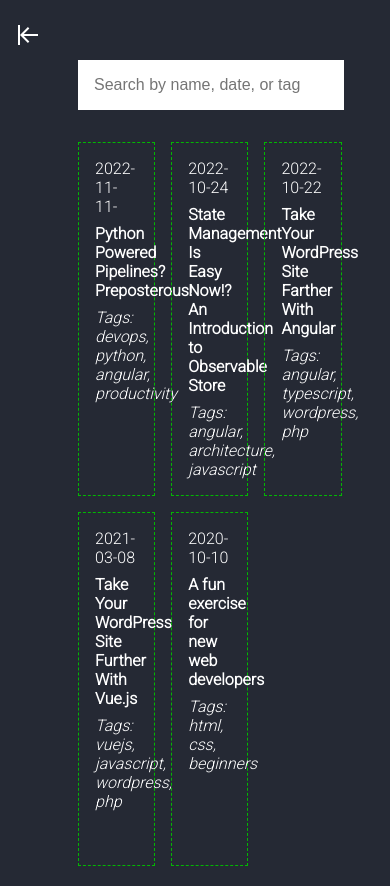
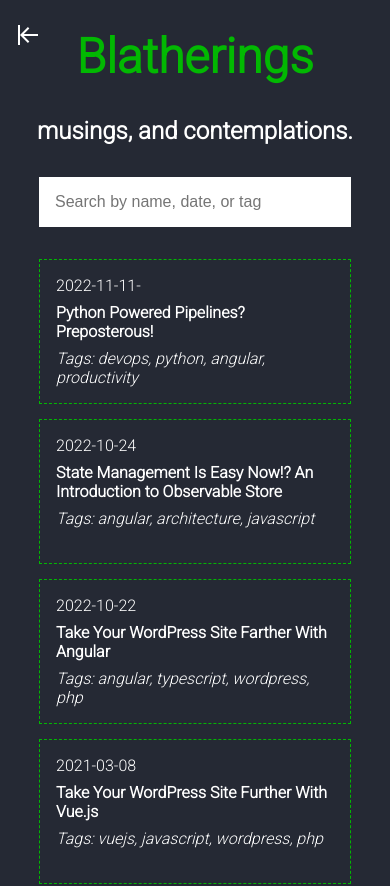
Before and after one commit to stevewhitmore/stevewhitmore.github.io, an Angular app: page /blatherings in a window 390 px wide. Shown: the top 886 px of the page. Built offline with nearby package versions, Linux system fonts and the light colour scheme; what ngx-markdown would draw is missing.

Commit message:
Some styling fixes. Responsive styling for blatherings page

```diff
--- a/src/app/blatherings/blatherings.component.html
+++ b/src/app/blatherings/blatherings.component.html
@@ -1,11 +1,15 @@
 <div *ngIf="postContent$ | async as postContent">
     <section class="text-content" [ngClass]="{'post-landing': !postName}">
+        <a class="route-back" [routerLink]="postName ? '/blatherings' : ''">
+            <svg style="width:24px;height:24px" viewBox="0 0 24 24">
+                <path fill="white" d="M11.92,19.92L4,12L11.92,4.08L13.33,5.5L7.83,11H22V13H7.83L13.34,18.5L11.92,19.92M4,12V2H2V22H4V12Z" />
+            </svg>
+        </a>
+        <header>
+            <h1>Blatherings</h1>
+            <h2>musings, and contemplations.</h2>
+        </header>
         <div class="search-box">
-            <a class="route-back" [routerLink]="postName ? '/blatherings' : ''">
-                <svg style="width:24px;height:24px" viewBox="0 0 24 24">
-                    <path fill="white" d="M11.92,19.92L4,12L11.92,4.08L13.33,5.5L7.83,11H22V13H7.83L13.34,18.5L11.92,19.92M4,12V2H2V22H4V12Z" />
-                </svg>
-            </a>
             <div class="inner-search-box">
                 <input type="text" placeholder="Search by name, date, or tag" [formControl]="searchField">
                 <ng-container *ngIf="displayPosts$ | async as menuItems">
--- a/src/app/blatherings/blatherings.component.scss
+++ b/src/app/blatherings/blatherings.component.scss
@@ -1,4 +1,8 @@
 @import '../shared/shared-styles.scss';
+
+header {
+  text-align: center;
+}
 
 .text-content {
   background-color: $dark;
@@ -86,6 +90,7 @@
     padding: 1rem;
     width: 100%;
     font-size: 1rem;
+    box-sizing: border-box;
   }
 
   nav {
@@ -94,10 +99,10 @@
     ul {
       list-style: none;
       display: grid;
-      grid-template-columns: repeat(3, 33%);
+      grid-template-columns: calc(33% - 8px) calc(33% - 8px) calc(33% - 8px);
       grid-auto-rows: 1fr;
-      row-gap: 1rem;
-      column-gap: 1rem;
+      row-gap: 15px;
+      column-gap: 15px;
 
       a {
         border: 1px dashed $green;
@@ -120,3 +125,22 @@
     }
   }
 }
+
+
+@media (max-width: 860px) {
+  .inner-search-box {
+    max-width: 80%;
+  }
+}
+
+@media (max-width: 620px) {
+  .inner-search-box nav ul {
+    grid-template-columns: calc(50% - 8px) calc(50% - 8px);
+  }
+}
+
+@media (max-width: 480px) {
+  .inner-search-box nav ul {
+    grid-template-columns: 100%;
+  }
+}
--- a/src/app/blatherings/blatherings.component.ts
+++ b/src/app/blatherings/blatherings.component.ts
@@ -43,6 +43,7 @@ export class BlatheringsComponent implements OnInit, OnDestroy {
               return menuItems.filter((item: any) => {
                 return item.title.toLowerCase().includes(searchFieldChanges.toLowerCase())
                   || item.date.includes(searchFieldChanges)
+                  || item.tags.includes(searchFieldChanges);
               });
             }
             return menuItems;
--- a/src/app/blatherings/post/post.component.html
+++ b/src/app/blatherings/post/post.component.html
@@ -10,6 +10,8 @@
                 <markdown [data]="postContent"></markdown>
             </article>
         </div>
+    </section>
+    <sw-footer></sw-footer>
     <button type="button"
         class="back-to-top"
         (click)="scrollToTop()">
@@ -20,6 +22,4 @@
             </svg>
         </span>
     </button>
-    </section>
-    <sw-footer></sw-footer>
 </div>
--- a/src/app/blatherings/post/post.component.scss
+++ b/src/app/blatherings/post/post.component.scss
@@ -131,7 +131,7 @@ article {
       padding-left: 0.5rem;
     }
 
-    .show {
+    &.show {
         bottom: 0;
     }
   }
--- a/src/app/footer/footer.component.html
+++ b/src/app/footer/footer.component.html
@@ -1,4 +1,3 @@
-<section></section>
 <section class="social-wrap">
     <div class="inner-container">
         <a href="https://github.com/stevewhitmore" aria-label="Steve Whitmore's GitHub repositories.">
--- a/src/app/home/home.component.scss
+++ b/src/app/home/home.component.scss
@@ -22,6 +22,7 @@ a.route-back {
 .text-content {
   background-color: $dark;
   padding: 0;
+  min-height: unset;
 }
 
 .inner-container {
--- a/src/app/shared/shared-styles.scss
+++ b/src/app/shared/shared-styles.scss
@@ -21,6 +21,7 @@ a.route-back {
   padding: 1rem;
   width: auto;
   top: 1rem;
+  z-index: 2;
 
   svg path {
     transition: 0.5s all ease;
```
Lines whose indentation alone changed are shown as unchanged.
